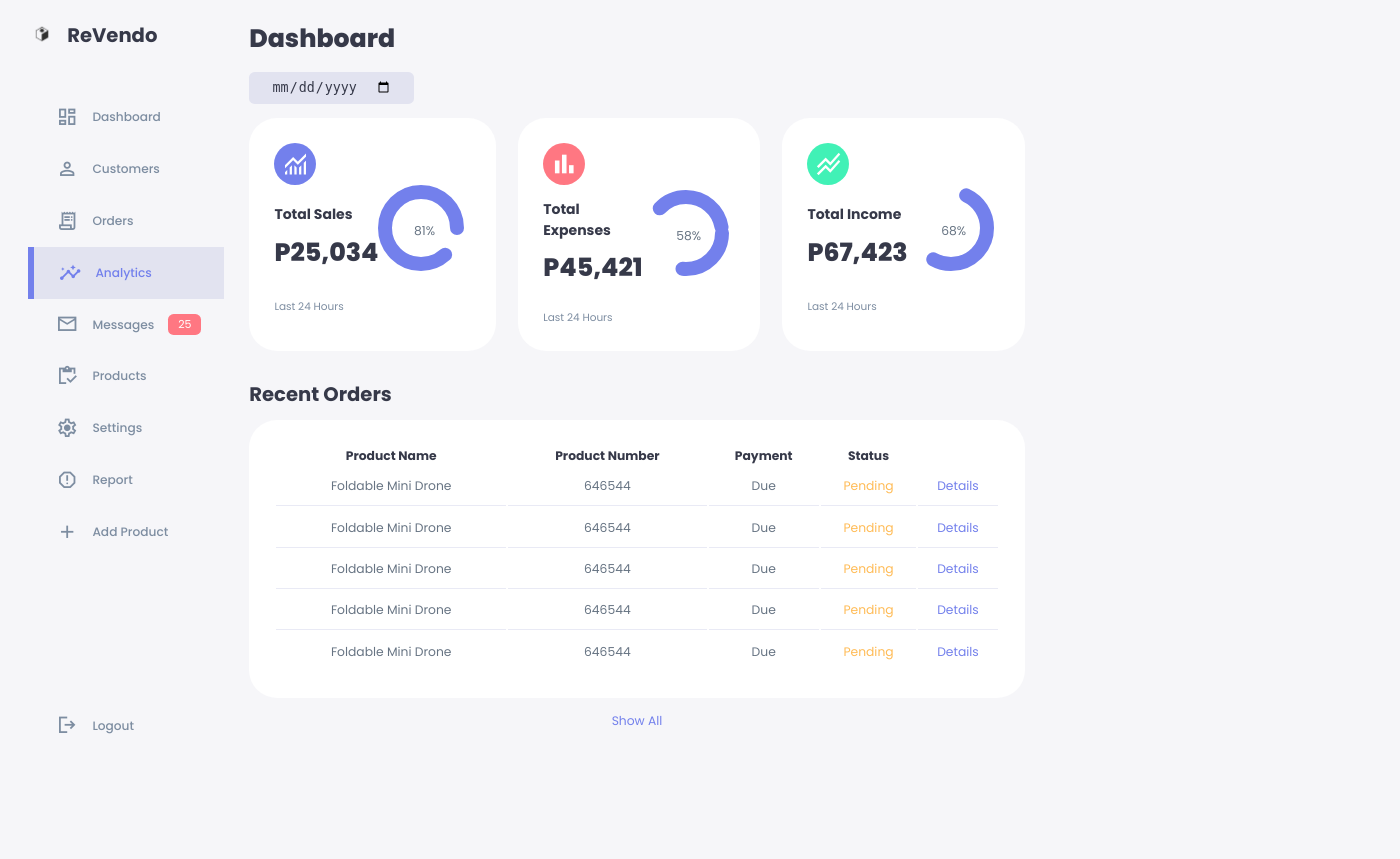
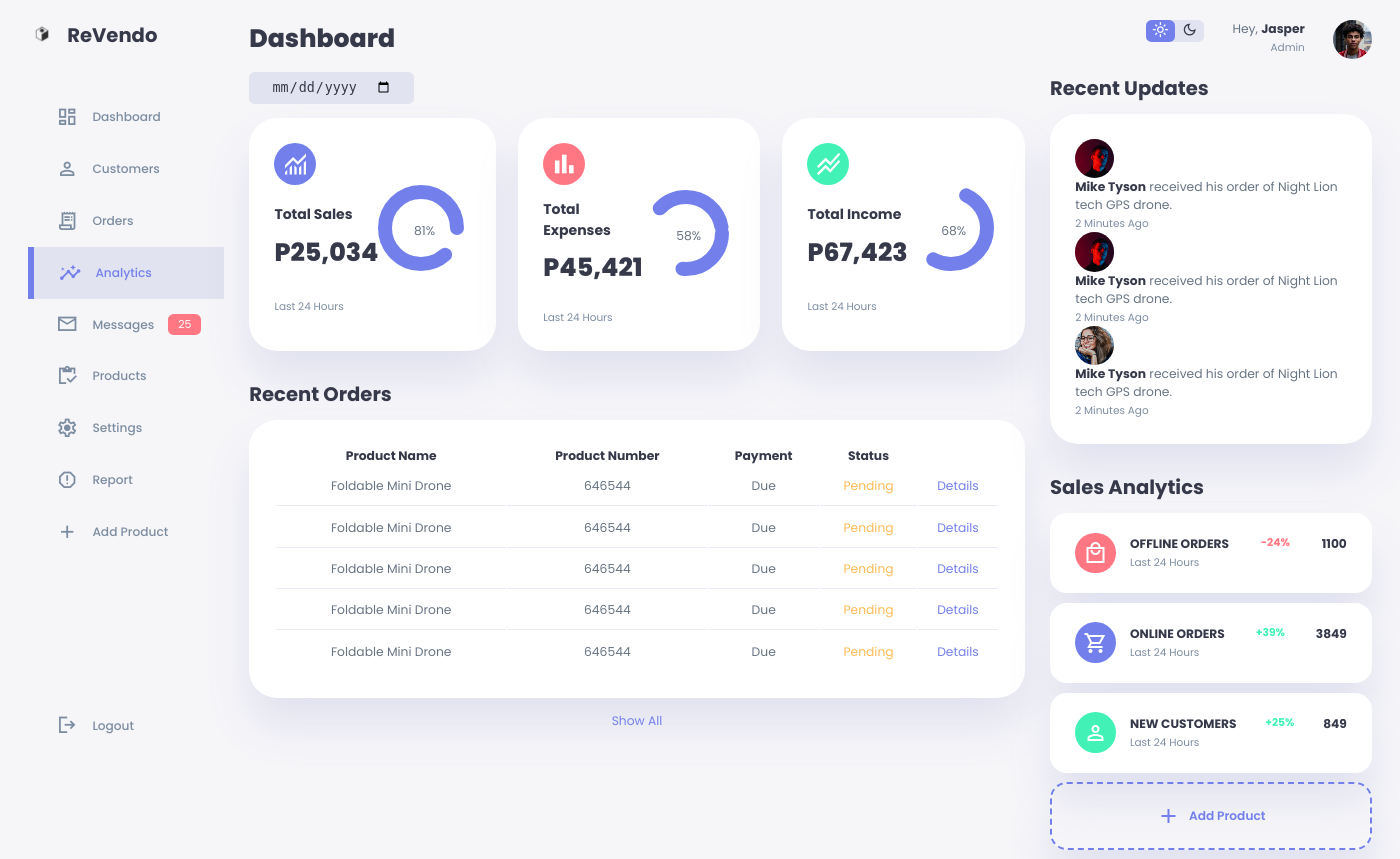
Before and after one commit to mjasper30/ReVendo, a PHP site: page / in a window 1400 px wide. Before the commit the page ends 734 px from the top, so only its background shows below. Run offline with PHP 8.4, Linux system fonts and the light colour scheme.

Commit message:
right side done

```diff
--- a/website/index.html
+++ b/website/index.html
@@ -200,6 +200,121 @@
           <a href="#">Show All</a>
         </div>
       </main>
+      <!-- End of Main -->
+
+      <div class="right">
+        <div class="top">
+          <button id="menu-btn">
+            <span class="material-symbols-sharp"> menu </span>
+          </button>
+          <div class="theme-toggler">
+            <span class="material-symbols-sharp active"> light_mode </span>
+            <span class="material-symbols-sharp"> dark_mode </span>
+          </div>
+          <div class="profile">
+            <div class="info">
+              <p>Hey, <b>Jasper</b></p>
+              <small class="text-muted">Admin</small>
+            </div>
+            <div class="profile-photo">
+              <img src="images/profile-1.jpg" alt="" />
+            </div>
+          </div>
+        </div>
+        <!-- End of Top -->
+
+        <div class="recent-updates">
+          <h2>Recent Updates</h2>
+          <div class="updates">
+            <div class="update">
+              <div class="profile-photo">
+                <img src="images/profile-2.jpg" alt="" />
+              </div>
+              <div class="message">
+                <p>
+                  <b>Mike Tyson</b> received his order of Night Lion tech GPS
+                  drone.
+                </p>
+                <small class="text-muted">2 Minutes Ago</small>
+              </div>
+            </div>
+            <div class="update">
+              <div class="profile-photo">
+                <img src="images/profile-2.jpg" alt="" />
+              </div>
+              <div class="message">
+                <p>
+                  <b>Mike Tyson</b> received his order of Night Lion tech GPS
+                  drone.
+                </p>
+                <small class="text-muted">2 Minutes Ago</small>
+              </div>
+            </div>
+            <div class="update">
+              <div class="profile-photo">
+                <img src="images/profile-3.jpg" alt="" />
+              </div>
+              <div class="message">
+                <p>
+                  <b>Mike Tyson</b> received his order of Night Lion tech GPS
+                  drone.
+                </p>
+                <small class="text-muted">2 Minutes Ago</small>
+              </div>
+            </div>
+          </div>
+        </div>
+        <!-- End of Recent Updates -->
+
+        <div class="sales-analytics">
+          <h2>Sales Analytics</h2>
+          <div class="item offline">
+            <div class="icon">
+              <span class="material-symbols-sharp"> local_mall </span>
+            </div>
+            <div class="right">
+              <div class="info">
+                <h3>OFFLINE ORDERS</h3>
+                <small class="text-muted">Last 24 Hours</small>
+              </div>
+              <h5 class="danger">-24%</h5>
+              <h3>1100</h3>
+            </div>
+          </div>
+          <div class="item online">
+            <div class="icon">
+              <span class="material-symbols-sharp"> shopping_cart </span>
+            </div>
+            <div class="right">
+              <div class="info">
+                <h3>ONLINE ORDERS</h3>
+                <small class="text-muted">Last 24 Hours</small>
+              </div>
+              <h5 class="success">+39%</h5>
+              <h3>3849</h3>
+            </div>
+          </div>
+          <div class="item customers">
+            <div class="icon">
+              <span class="material-symbols-sharp"> person </span>
+            </div>
+            <div class="right">
+              <div class="info">
+                <h3>NEW CUSTOMERS</h3>
+                <small class="text-muted">Last 24 Hours</small>
+              </div>
+              <h5 class="success">+25%</h5>
+              <h3>849</h3>
+            </div>
+          </div>
+          <div class="item add-product">
+            <div>
+              <span class="material-symbols-sharp"> add </span>
+              <h3>Add Product</h3>
+            </div>
+          </div>
+        </div>
+      </div>
     </div>
   </body>
 </html>
--- a/website/style.css
+++ b/website/style.css
@@ -19,7 +19,7 @@
   --border-radius-3: 1.2rem;
   --card-padding: 1.8rem;
   --padding-1: 1.2rem;
-  --box-shadow: 0 2rem 3rem var (--color-light);
+  --box-shadow: 0 2rem 3rem var(--color-light);
 }
 
 * {
@@ -250,7 +250,7 @@ main .insights > div {
   padding: var(--card-padding);
   border-radius: var(--card-border-radius);
   margin-top: 1rem;
-  box-shadow: var(--color-dark);
+  box-shadow: var(--box-shadow);
   transition: all 300ms ease;
 }
 
@@ -377,3 +377,146 @@ main .recent-orders a {
   margin: 1rem auto;
   color: var(--color-primary);
 }
+
+/* Right */
+
+.right {
+  margin-top: 1.4rem;
+}
+
+.right .top {
+  display: flex;
+  justify-content: end;
+  gap: 2rem;
+}
+
+.right .top button {
+  display: none;
+}
+
+.right .theme-toggler {
+  background: var(--color-light);
+  display: flex;
+  justify-content: space-between;
+  align-items: center;
+  height: 1.6rem;
+  width: 4.2rem;
+  cursor: pointer;
+  border-radius: var(--border-radius-1);
+}
+
+.right .theme-toggler span {
+  font-size: 1.2rem;
+  width: 50%;
+  height: 100%;
+  display: flex;
+  align-items: center;
+  justify-content: center;
+}
+
+.right .theme-toggler span.active {
+  background: var(--color-primary);
+  color: white;
+  border-radius: var(--border-radius-1);
+}
+
+.right .top .profile {
+  display: flex;
+  gap: 2rem;
+  text-align: right;
+}
+
+.right .recent-updates {
+  margin-top: 1rem;
+}
+
+.right .recent-updates h2 {
+  margin-bottom: 0.8rem;
+}
+
+.right .recent-updates .updates {
+  background: var(--color-white);
+  padding: var(--card-padding);
+  border-radius: var(--card-border-radius);
+  box-shadow: var(--box-shadow);
+  transition: all 300ms ease;
+}
+
+.right .recent-updates .updates:hover {
+  box-shadow: none;
+}
+
+.right .recent-updates .updates .updates {
+  display: grid;
+  grid-template-columns: 2.6rem auto;
+  gap: 1rem;
+  margin-bottom: 1rem;
+}
+
+/* Sales Analytics */
+.right .sales-analytics {
+  margin-top: 2rem;
+}
+
+.right .sales-analytics h2 {
+  margin-bottom: 0.8rem;
+}
+
+.right .sales-analytics .item {
+  background: var(--color-white);
+  display: flex;
+  align-items: center;
+  gap: 1rem;
+  margin-bottom: 0.7rem;
+  padding: 1.4rem var(--card-padding);
+  border-radius: var(--border-radius-3);
+  box-shadow: var(--box-shadow);
+  transition: all 300ms ease;
+}
+
+.right .sales-analytics .item:hover {
+  box-shadow: none;
+}
+
+.right .sales-analytics .item .right {
+  display: flex;
+  justify-content: space-between;
+  align-items: start;
+  margin: 0;
+  width: 100%;
+}
+
+.right .sales-analytics .item .icon {
+  padding: 0.6rem;
+  color: var(--color-white);
+  border-radius: 50%;
+  background: var(--color-primary);
+  display: flex;
+}
+
+.right .sales-analytics .item.offline .icon {
+  background: var(--color-danger);
+}
+
+.right .sales-analytics .item.customers .icon {
+  background: var(--color-success);
+}
+
+.right .sales-analytics .add-product {
+  background: transparent;
+  border: 2px dashed var(--color-primary);
+  color: var(--color-primary);
+  display: flex;
+  align-items: center;
+  justify-content: center;
+}
+
+.right .sales-analytics .add-product div {
+  display: flex;
+  align-items: center;
+  gap: 0.6rem;
+}
+
+.right .sales-analytics .add-product div h3 {
+  font-weight: 600;
+}
```
